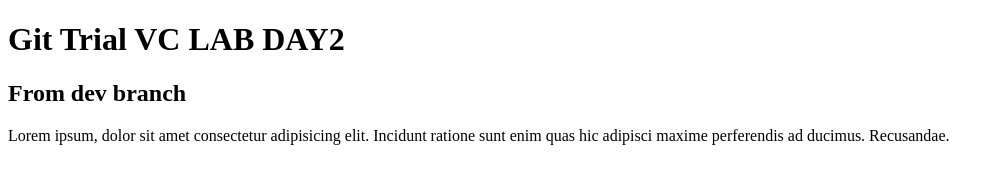
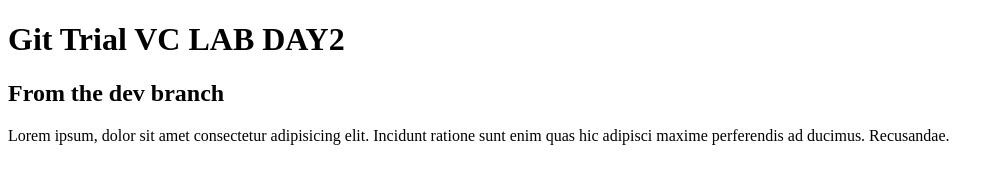
Before and after one commit to MohammedFarhoud/ITIVCDAY2, a plain HTML site: page index.html in a window 1280 px wide. Shown: the whole page, without its empty margins (0-999 px from the left). Drawn offline with Linux system fonts and the light colour scheme.

Commit message:
adding a new line in dev

```diff
--- a/index.html
+++ b/index.html
@@ -4,7 +4,7 @@
     </head>
     <body>
         <h1>Git Trial VC LAB DAY2</h1>
-        <h2>From dev branch</h2>
+        <h2>From the dev branch</h2>
         <p>Lorem ipsum, dolor sit amet consectetur adipisicing elit. Incidunt ratione sunt enim quas hic adipisci maxime perferendis ad ducimus. Recusandae.</p>
     </body>
 </html>
```
